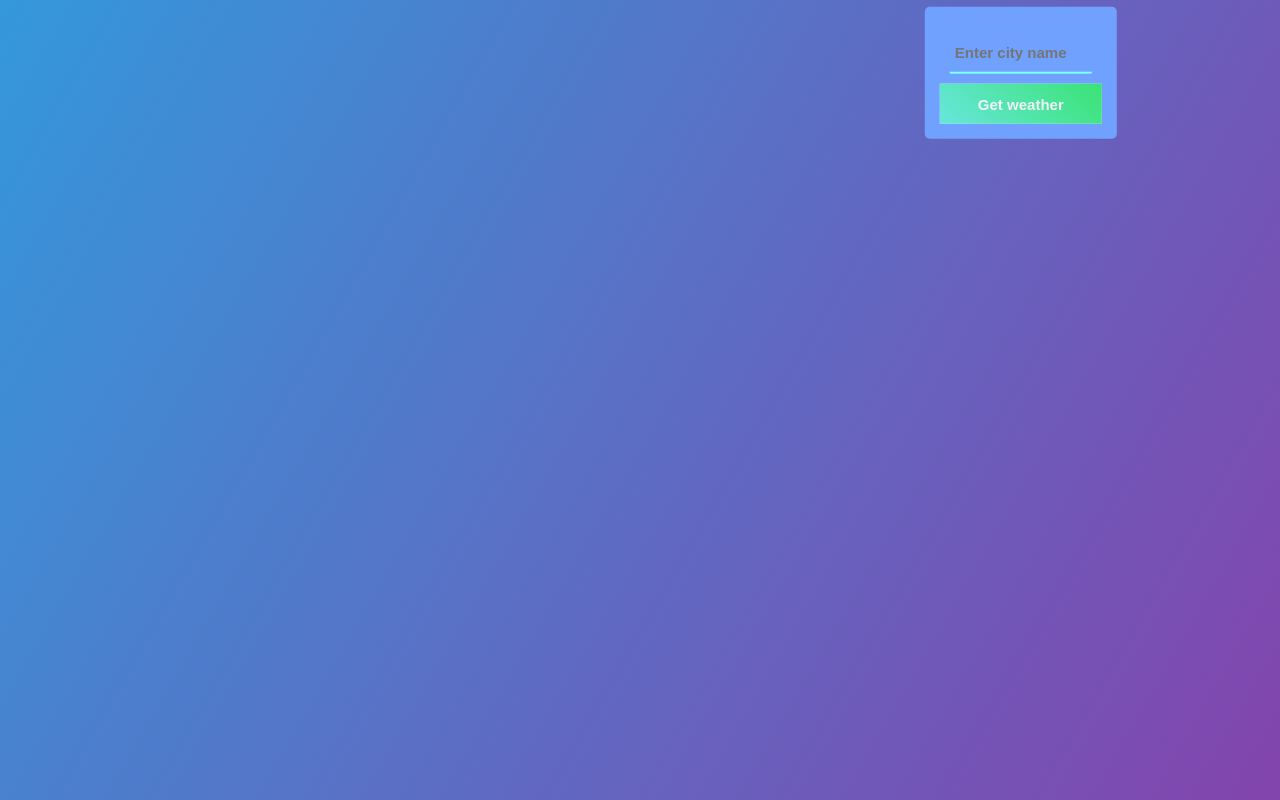
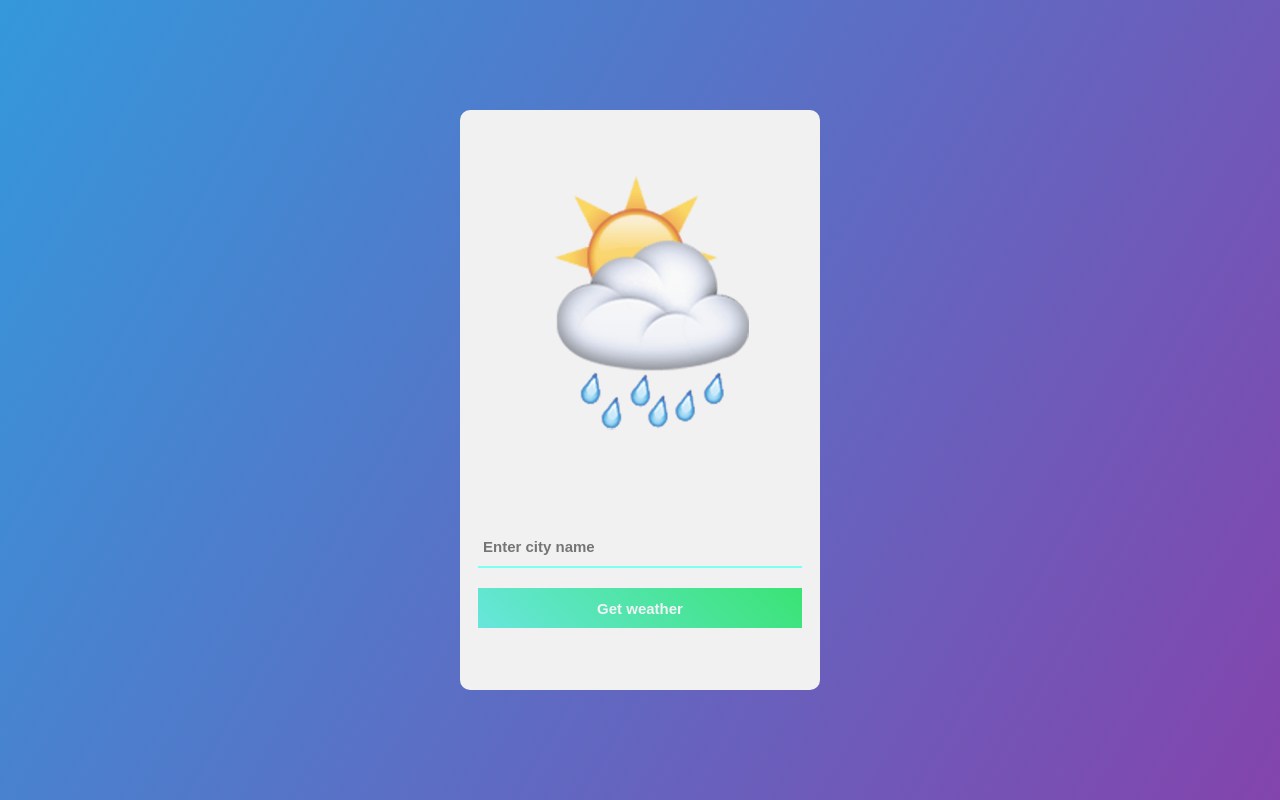
Before and after one commit to kandascan/weatherapp, a React (Create React App) app: page / in a window 1280 px wide. Built offline with nearby package versions, Linux system fonts and the light colour scheme.

Commit message:
fixed issue with css

```diff
--- a/src/App.js
+++ b/src/App.js
@@ -1,15 +1,11 @@
 import React from 'react';
 import { Provider } from 'react-redux';
 import store from './store';
-import FormComponent from './components/FormComponent';
 import CurrentWeatherComponent from './components/CurrentWeatherComponent';
-import AlertComponent from './components/AlertComponent';
 
 function App() {
   return (
   <Provider store={ store }>
-    <FormComponent />
-    <AlertComponent />
     <CurrentWeatherComponent />
   </Provider>
   );
--- a/src/components/CurrentWeatherComponent.jsx
+++ b/src/components/CurrentWeatherComponent.jsx
@@ -3,15 +3,16 @@ import PropTypes from 'prop-types';
 import { connect } from 'react-redux';
 import { isEmpty } from '../helpers/isEmpty';
 import WeatherIcon from './WeatherIconComponent';
+import FormComponent from './FormComponent';
 
 class CurrentWeatherComponent extends Component {
     render() {
         const { weather } = this.props;
         return (
-
-                <div>
+            <div className='container'>
             {!isEmpty(weather.currentWeather) ? (
             <div className='weather-container'>
+            <div>
             <h2>{weather.currentWeather.name}</h2>
             <WeatherIcon iconCode={weather.currentWeather.cod} weatherName={weather.currentWeather.weather[0].main} />
             <h2>{weather.currentWeather.weather[0].main}</h2>
@@ -28,9 +29,9 @@ class CurrentWeatherComponent extends Component {
                 <h3><i className="fas fa-wind"></i> Wind: {weather.currentWeather.wind.speed} km/h</h3>
             </div>
             </div>
-                    ) : (null)}
             </div>
-
+            ) : (<FormComponent />)}
+        </div>
         )
     }
 }
--- a/src/components/FormComponent.jsx
+++ b/src/components/FormComponent.jsx
@@ -2,6 +2,7 @@ import React, { Component } from 'react'
 import { getCurrentWeather } from '../actions/weatherActions';
 import PropTypes from 'prop-types';
 import { connect } from 'react-redux';
+import Alert from './AlertComponent';
 
 class FormComponent extends Component {
     constructor(props) {
@@ -27,7 +28,9 @@ class FormComponent extends Component {
 
         return (
             <div className='search-form'>
-                <form className='' noValidate onSubmit={this.handleSubmit} >
+                <div className='img-form'></div>
+                <Alert />
+                <form noValidate onSubmit={this.handleSubmit} >
                     <div className='input-txt'>
                         <input type='text' placeholder='Enter city name' value={city} onChange={this.handleChange} name='city' />
                     </div>
--- a/src/index.css
+++ b/src/index.css
@@ -15,19 +15,20 @@ body {
   min-height:  100vh;
 }
 
-
-.weather-container {
+.container {
   text-align: center;
   width: 360px;
   background: #f1f1f1;
   height: 580px;
-  padding: 60px 40px;
   border-radius: 10px;
   position: absolute;
   left: 50%;
   top: 50%;
   transform: translate(-50%, -50%);
   color: #34495e;
+}
+.container .weather-container {
+  padding: 60px 40px;
 }
 
 .weather-container h2 {
@@ -61,31 +62,37 @@ body {
 }
 
 .alert {
-  padding: 15px;
+  padding: 10px;
   color: red;
   background: #ffcccc;
   border-radius: 5px;
-  text-align: center;
-  width: 600px;
   position: absolute;
-  top: 10%;
+  width: 95%;
   left: 50%;
-  transform: translate(-50%, -10%);
+  top: 65%;
+  transform: translate(-50%, -65%);
 }
-.search-form {
-  padding: 15px 15px;
-  border-radius: 5px;
-  position: absolute;
-  top: 1%;
-  left: 85%;
-  transform: translate(-85%, -1%);
-  background: #70a1ff;
+
+.container .search-form form{
+  padding: 30px 0;
+}
+
+.container .search-form .img-form {
+  margin: 65px;
+  background-image: url('./images/weather.png');
+  background-repeat: no-repeat;
+  display: block;
+  width: 256px;
+  height: 256px;
+  opacity: 0.7;
 }
 
 .input-txt {
   border-bottom: 2px solid #7efff5;
   position: relative;
-  margin: 10px;
+  width: 90%;
+  display: inline-block;
+  margin-bottom: 20px;
 }
 .input-txt input {
   font-size: 15px;
@@ -108,8 +115,8 @@ body {
 }
 
 .btn {
-  display: block;
-  width: 100%;
+  display: inline-block;
+  width: 90%;
   height: 40px;
   border: none;
   color: #f1f2f6;
```
Also changed, not shown: src/images/weather.png (added). Lines whose indentation alone changed are shown as unchanged.
